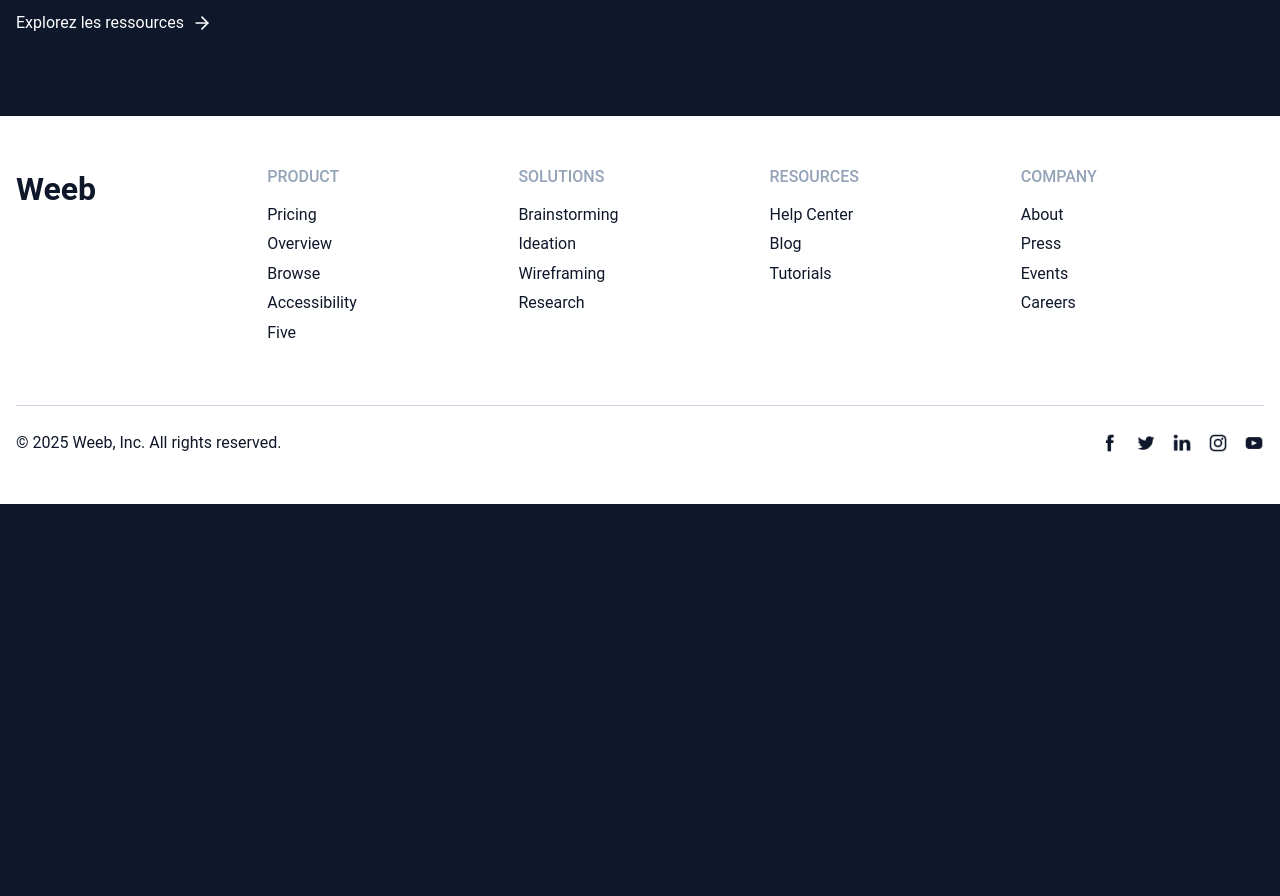
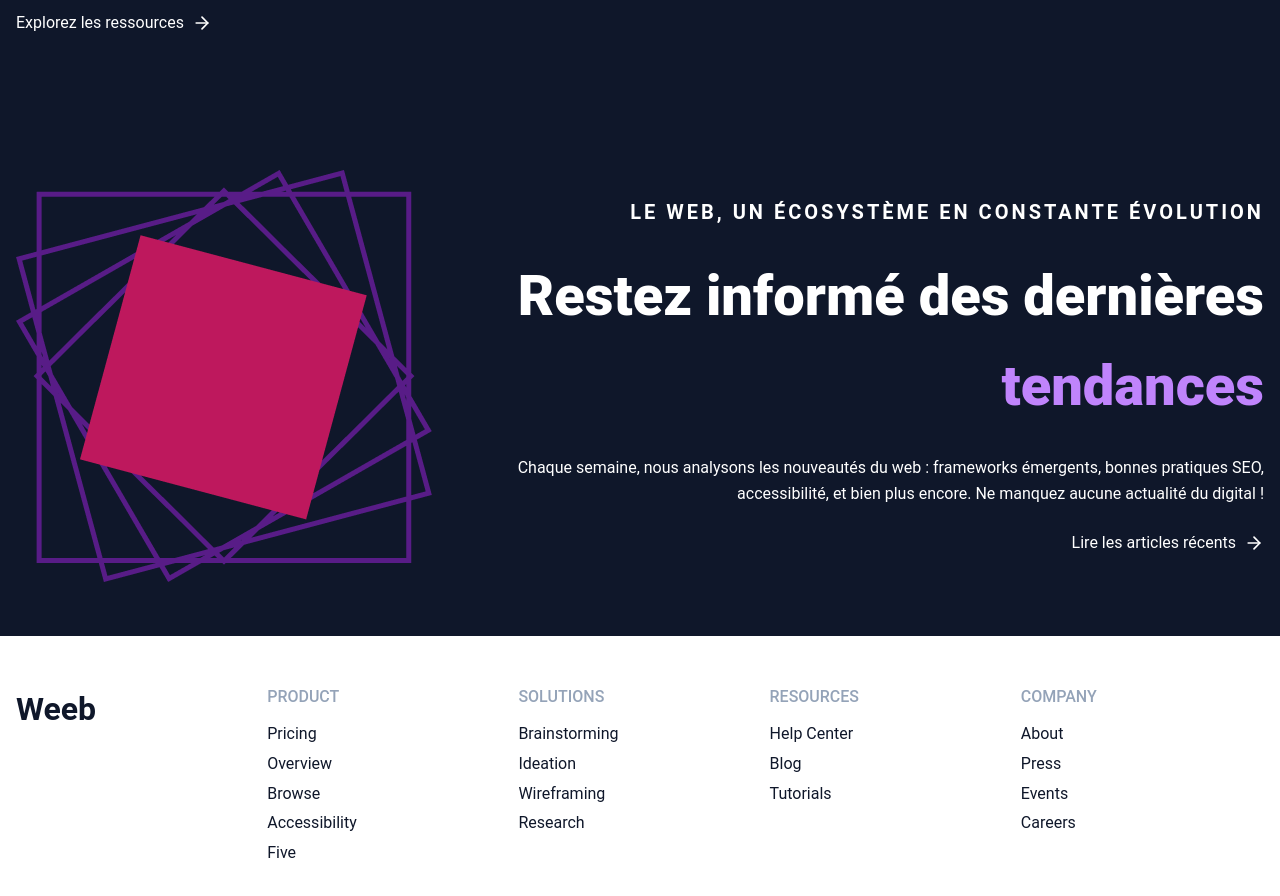
Before and after one commit to LucileBch/weeb_lucile_bouchire, a React (Vite) app: page / in a window 1280 px wide. Shown: the part 1648-2544 px from the top of the page. Before the commit the page ends 2152 px from the top, so only its background shows below. Built offline with nearby package versions, Linux system fonts and the light colour scheme.

Commit message:
feat: add section four in Home page

```diff
--- a/src/pages/HomePage.tsx
+++ b/src/pages/HomePage.tsx
@@ -1,5 +1,5 @@
 import { motion } from "framer-motion";
-import { useCallback } from "react";
+import { useCallback, useRef } from "react";
 import { homeSliderImages } from "../assets/datas/imagesData";
 import LogoArtAvenue from "../assets/icons/logo-art-avenue.svg";
 import LogoShells from "../assets/icons/logo-shells.svg";
@@ -7,14 +7,17 @@ import LogoSmartFinder from "../assets/icons/logo-smart-finder.svg";
 import LogoWaves from "../assets/icons/logo-waves.svg";
 import LogoZoomerr from "../assets/icons/logo-zoomerr.svg";
 import Help from "../assets/images/help.png";
+import Shapes from "../assets/images/shapes.png";
 import { FilledButton } from "../components/buttons/FilledButton";
 import { OutlinedButton } from "../components/buttons/OutlinedButton";
 import { ArrowLink } from "../components/links/ArrowLink";
 import { Slider } from "../components/Slider";
 
 export function HomePage(): React.JSX.Element {
+  const section4Ref = useRef<HTMLElement | null>(null);
+
   const handleDiscover = useCallback(() => {
-    alert("Découvrez les articles.");
+    section4Ref.current?.scrollIntoView({ behavior: "smooth" });
   }, []);
 
   const handleSubscription = useCallback(() => {
@@ -105,7 +108,11 @@ export function HomePage(): React.JSX.Element {
         </div>
 
         <div className="relative overflow-hidden rounded-2xl">
-          <img src={Help} alt="image" className="block w-full rounded-2xl" />
+          <img
+            src={Help}
+            alt="robot offrant son aide"
+            className="block w-full rounded-2xl"
+          />
 
           <motion.div
             initial={{ scaleX: 1, opacity: 1 }}
@@ -117,6 +124,39 @@ export function HomePage(): React.JSX.Element {
           />
         </div>
       </section>
+
+      {/* section 4 */}
+      <section
+        ref={section4Ref}
+        className="flex flex-col-reverse items-center py-10 md:flex-row md:gap-6"
+      >
+        <motion.img
+          src={Shapes}
+          alt="formes roses et violettes"
+          className="block w-full rounded-2xl md:w-1/2"
+          initial={{ rotate: -180, opacity: 0, scale: 0.6 }}
+          whileInView={{ rotate: 0, opacity: 1, scale: 1 }}
+          transition={{
+            duration: 1.2,
+            ease: [0.22, 1, 0.36, 1],
+          }}
+          viewport={{ once: true, amount: 0.4 }}
+        />
+
+        <div className="flex flex-col items-center gap-6 py-10 text-center md:items-end md:text-end">
+          <h3>Le web, un écosystème en constante évolution</h3>
+          <h2>
+            Restez informé des dernières{" "}
+            <span className="text-[var(--color-purple-text)]">tendances</span>
+          </h2>
+          <p>
+            Chaque semaine, nous analysons les nouveautés du web : frameworks
+            émergents, bonnes pratiques SEO, accessibilité, et bien plus encore.
+            Ne manquez aucune actualité du digital !
+          </p>
+          <ArrowLink label="Lire les articles récents" path="#" />
+        </div>
+      </section>
     </>
   );
 }
```
